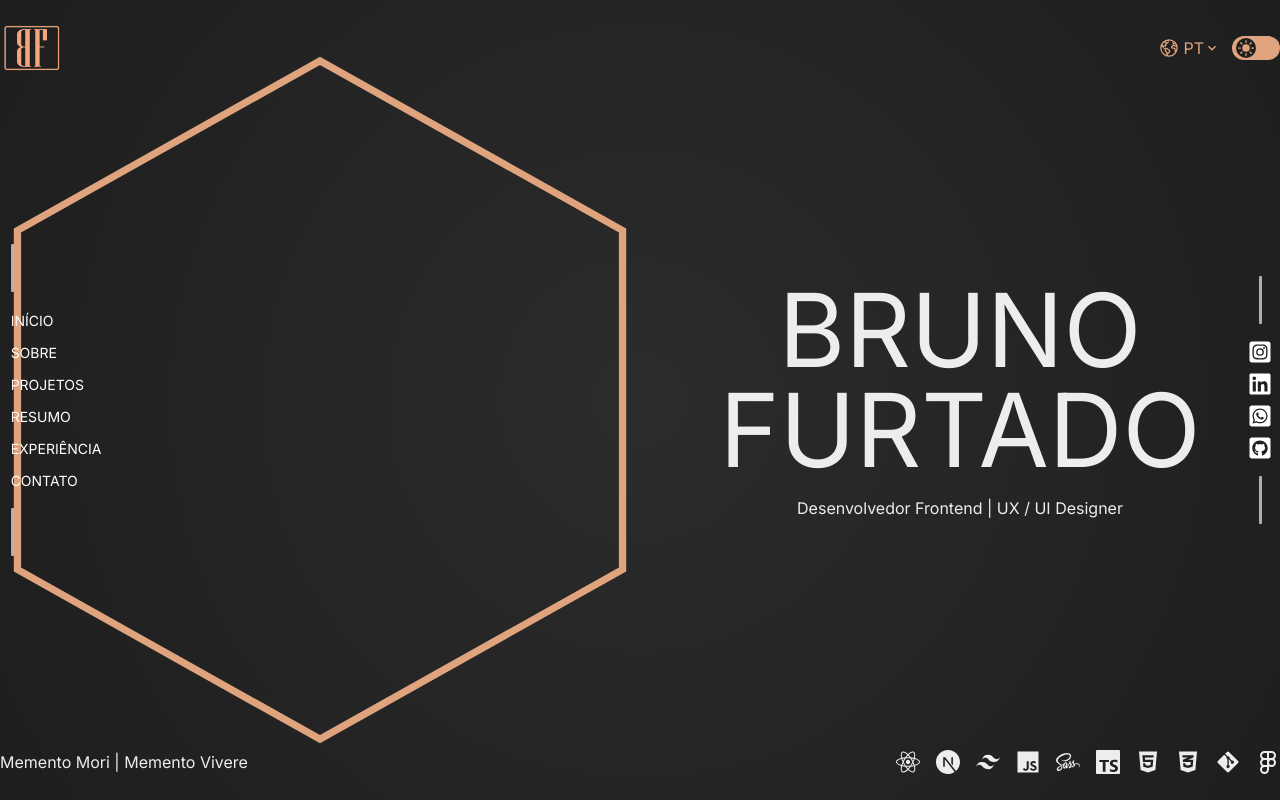
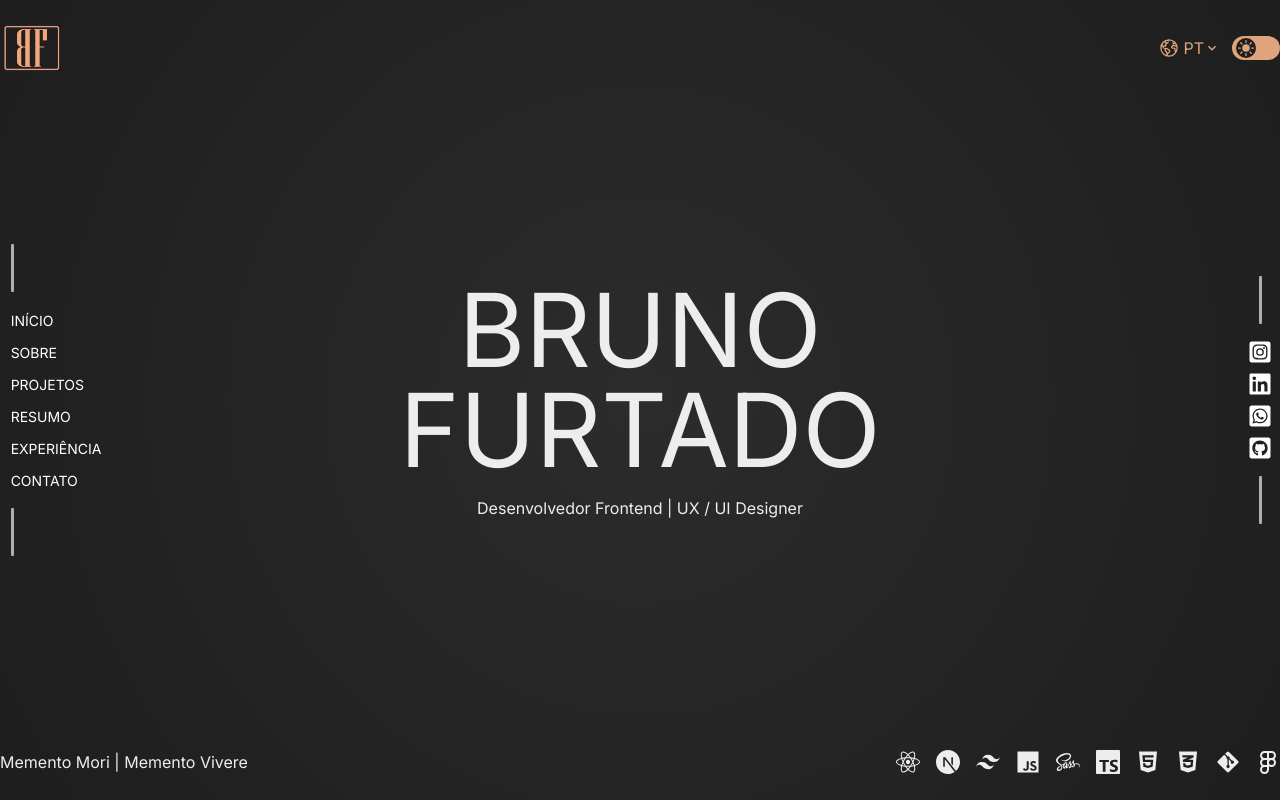
Before and after one commit to brunodkf/portfolio-v2-nextjs, a Next.js app: page /sobre in a window 1280 px wide. Built offline with nearby package versions, Linux system fonts and the light colour scheme.

Commit message:
update /pré estilização do footer

```diff
--- a/src/app/sobre/page.tsx
+++ b/src/app/sobre/page.tsx
@@ -1,11 +1,9 @@
 "use client";
 
-import Image from "next/image";
 
 export default function Sobre(){
     return (
         <main className="home container w-full h-svh flex items-center justify-center">
-            <Image src='/hex.svg' alt="Hexágono" className="md:w-[50%]" width={100} height={100}/>
 
             <div className="relative w-full flex items-center justify-center">
                     <div className={`absolute inset-0 text-branco flex flex-col items-center justify-center`}>
```
